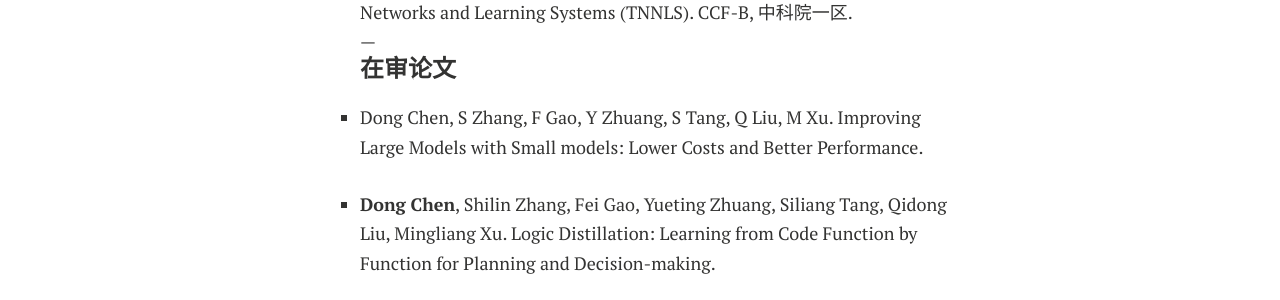
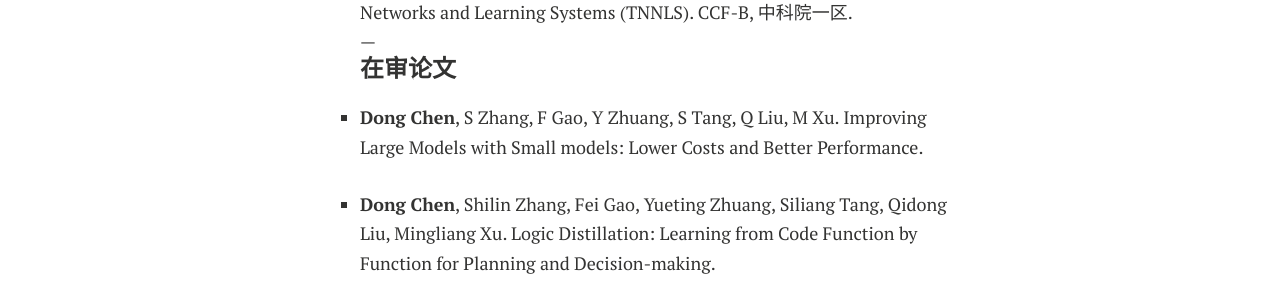
Before and after one commit to Anfeather/Anfeather.github.io, a Jekyll site: the page built from publications.md, in a window 1280 px wide. Shown: the part 1196-1496 px from the top of the page. Built offline with Jekyll 4.4.1, drawn with Linux system fonts in a browser that asks for light colours; nearby versions of some CDN libraries; comment, search, counter and statistics services are not loaded; a style sheet for code colours, icons or effects is not loaded.

```diff
--- a/publications.md
+++ b/publications.md
@@ -26,7 +26,7 @@ title: Publications
   <br>
 ---
 ### 在审论文
-- Dong Chen, S Zhang, F Gao, Y Zhuang, S Tang, Q Liu, M Xu. Improving Large Models with Small models: Lower Costs and Better Performance.
+- **Dong Chen**, S Zhang, F Gao, Y Zhuang, S Tang, Q Liu, M Xu. Improving Large Models with Small models: Lower Costs and Better Performance.
 
 - **Dong Chen**, Shilin Zhang, Fei Gao, Yueting Zhuang, Siliang Tang, Qidong Liu, Mingliang Xu. Logic Distillation: Learning from Code Function by Function for Planning and Decision-making.
 
```
